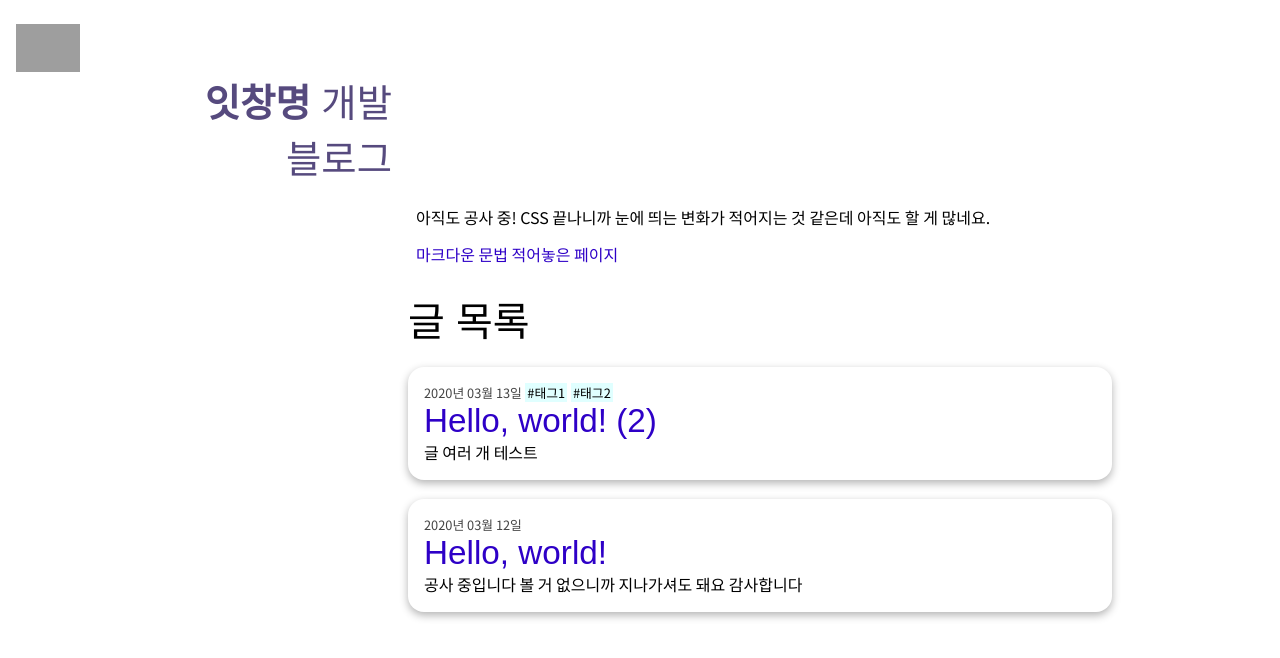
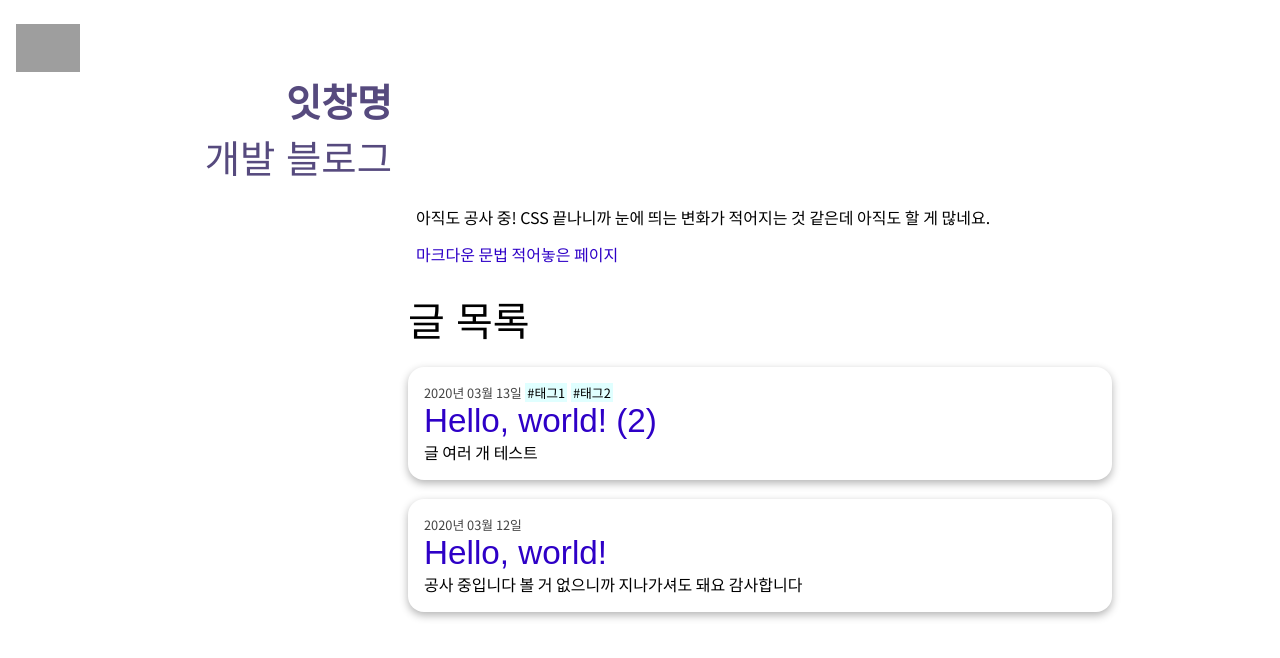
Before and after one commit to EatChangmyeong/EatChangmyeong.github.io, a Jekyll site: the page built from index.md, in a window 1280 px wide. Shown: the top 658 px of the page. Built offline with Jekyll 4.4.1, drawn with Linux system fonts in a browser that asks for light colours; some web fonts are replaced; grey boxes are pictures that could not be loaded.

Commit message:
Fix stylesheet

```diff
--- a/_sass/main.scss
+++ b/_sass/main.scss
@@ -178,8 +178,10 @@ header {
 		font-size: 2.4rem;
 		font-weight: normal;
 
-		br.front-br {
-			display: none;
+		@include respond-to(narrow) {
+			br.front-br {
+				display: none;
+			}
 		}
 	}
 
```
